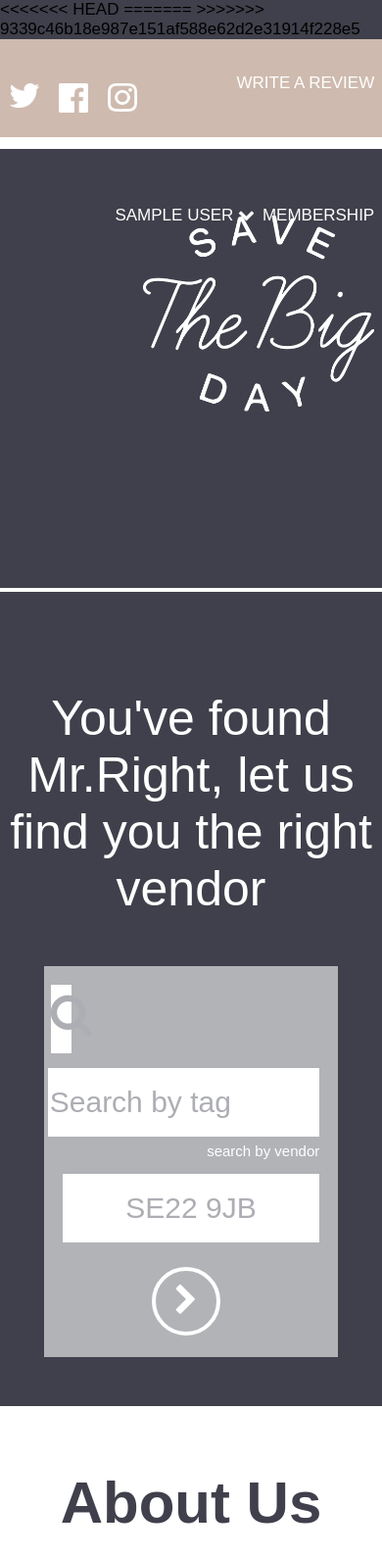
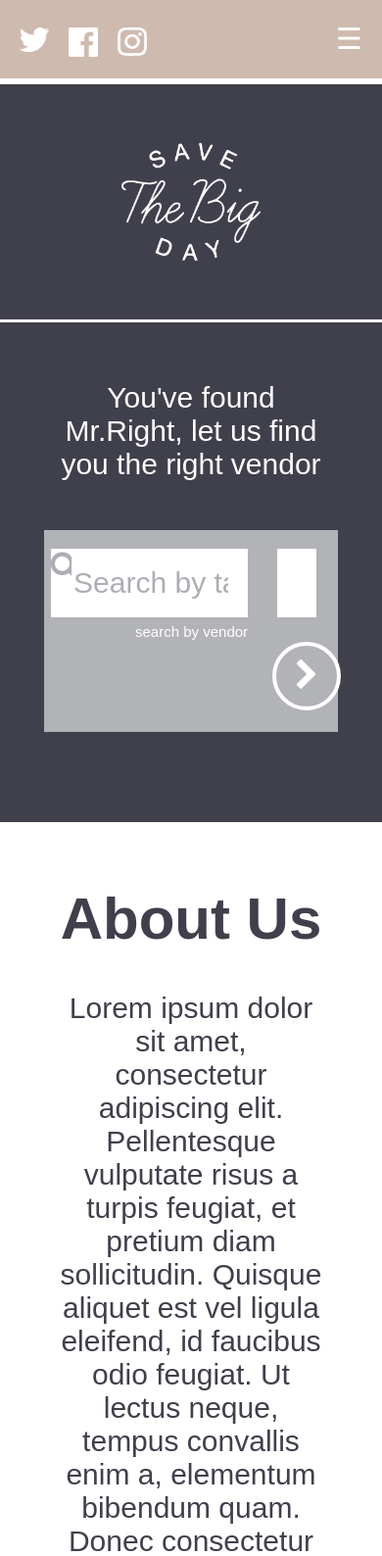
Before and after one commit to d-larm/SaveTheBigDay, a PHP site: page /js/ in a window 390 px wide. Shown: the top 1588 px of the page at 98% size. Run offline with PHP 8.4, Linux system fonts and the light colour scheme; the visitor is signed in with stand-in values (Sample User, id 1); some libraries are stand-ins or nearby versions.

Commit message:
Responsiveness

```diff
--- a/css/grid.css
+++ b/css/grid.css
@@ -4,6 +4,7 @@
     clear: both;
     display: table;
 	height:auto;
+	width:100%;
 }
 [class*="col-"] {
     float:left;
@@ -46,11 +47,3 @@
 .menu li:hover {
     background-color: #0099cc;
 }
-
-
-@media screen and (max-width: 1200px) {
-    [class*="col-"] {
-        transition: 0.5s;
-        width:100%;
-    }
-}
--- a/css/style.css
+++ b/css/style.css
@@ -1,8 +1,56 @@
-@media screen and (max-width:959px) {
+@media screen and (max-width: 800px) {
+	#navbarButtons {
+		float: right;
+		display: none;
+	}
+	#menuButton{
+		visibility: visible;
+		font-size:30px;
+		padding-top: 22px;
+		padding-right:20px;
 
+	}
+	#searchIcon {
+		font-size:20px;
+	}
+	#socialMenu {
+		padding-top: 18px;
+		padding-left:10px;
+	}
+	.logoSection {
+		padding-top: 60px !important;
+		padding-bottom: 60px !important;
+		height:120px !important;
+		border-bottom:solid white 3px !important;
+
+	}
+	.navbar {
+		height:	80px !important;
+		border-bottom:solid white 6px !important;
+	}
+
+	.searchSection {
+		padding-top: 60px !important;
+		font-size: 30px !important;
+	}
 }
 
+@media screen and (min-width: 800px) {
+	#menuButton{
+		visibility: hidden;
 
+	}
+}
+
+#searchIcon {
+	font-size:45px;
+}
+
+#mrRight {
+	width:75%;
+	margin-left:auto;
+	margin-right:auto;
+}
 .row * {
 	box-sizing: border-box;
 }
@@ -17,7 +65,7 @@
 
 }
 
-div.navbar {
+.navbar {
     background-color: #CEBAAE;
     margin: 0;
 	float: left;
@@ -31,12 +79,13 @@
     border-bottom:solid white 12px;
 }
 
-div.logoSection {
-	text-align: center;
+.logoSection {
+	display: flex;
+	justify-content: center;
 	width: 100%;
-	padding-top: 180px;
-	padding-bottom: 180px;
-	height: 200px;
+	padding-top: 150px;
+	padding-bottom: 150px;
+	height: 270px;
     border-left:solid white 0px;
     border-right:solid white 0px;
     border-top:solid white 0px;
@@ -51,7 +100,7 @@
 	float:left;
 }
 
-div.searchSection {
+.searchSection {
 	text-align: center;
 	width: 100%;
 	padding-top: 100px;
@@ -129,7 +178,7 @@
 div.navbarButton {
     margin: 0;
     padding-top: 35px;
-	padding-right: 2%;
+	padding-right: 40px;
 	float: right;
 	top: 0;
 	left: 0;
@@ -147,8 +196,8 @@
 
 div.social {
     margin: 0;
-    padding-top: 35px;
-	padding-right: 2%;
+    padding-top: 25px;
+	padding-left:20px;
 	float: left;
 	top: 0;
 	left: 0;
@@ -192,10 +241,10 @@
 }
 
 div.logoSpace {
-	width: 25%;
+	width: auto;
 	height:inherit;
-	margin-left:auto;
-	margin-right:auto;
+	display: flex;
+	justify-content: center;
 }
 
 div.footer {
--- a/gnavbar.php
+++ b/gnavbar.php
@@ -1,7 +1,8 @@
 <div class = "navbar">
-	<div class = "social">
+	<div class = "social" id ="socialMenu">
 		<?php include "socialButtons.php" ?>
 	</div>
+	<div id="navbarButtons">
 	<div class="navbarButton">WRITE A REVIEW</div>
 	<div class="navbarButton">MEMBERSHIP</div>
 	<?php
@@ -12,6 +13,10 @@
       	}else
     		echo "<div class='navbarButton' id='signIn'>SIGN IN</div>";
 	?>
+</div>
+	<div id = "menuButton" class = "navbarButton">
+		&#9776;
+	</div>
 </div>
 
 <?php include "modals.php" ?>
--- a/index.php
+++ b/index.php
@@ -1,16 +1,12 @@
 <!DOCTYPE html>
 <html>
 	<head>
-<<<<<<< HEAD
-		<meta name="viewport" content="width=device-width, initial-scale=1.0">
+
+		<meta name="viewport" content="width=device-width, initial-scale=1.0"/>
 		<?php include "scripts.php" ?>
 		<link rel="stylesheet" href="css/style.css">
 		<link rel="stylesheet" href="https://cdnjs.cloudflare.com/ajax/libs/font-awesome/4.7.0/css/font-awesome.min.css">
-=======
-		<meta charset="utf-8" name="viewport" content="width=device-width, initial-scale=1">
-		<link rel="stylesheet" href="css/style.css">
-		<?php include "scripts.php" ?>
->>>>>>> 9339c46b18e987e151af588e62d2e31914f228e5
+
 		<script src="https://ajax.googleapis.com/ajax/libs/jquery/3.1.0/jquery.min.js"></script>
 		<title>Save The Big Day - Home</title>
 	</head>
@@ -18,11 +14,11 @@
 		<?php include "gnavbar.php" ?>
 		<div class = "logoSection"><div class="logoSpace"><img src="img/stbdLogo.png" alt="Logo" style="height:100%"></div></div>
 		<div class = "searchSection" id="searchSec">
-			You've found Mr.Right, let us find you the right vendor
+			<div id = "mrRight">You've found Mr.Right, let us find you the right vendor</div>
 			<div class="searchContainer">
 				<div class="row search" style="	animation: 0.8s ease-out 0s 1 slideInFromLeft;">
 					<div class="searchClass">
-						<i class="fa fa-search" style="font-size:45px;"></i>
+						<i class="fa fa-search" id = "searchIcon "></i>
 					</div>
 					<div class="col-8" style="padding-left:0px; padding-bottom:0px;">
 						<input type="text" id="tagInput" class="searchTerm1" placeholder= "Search by tag" >
```
